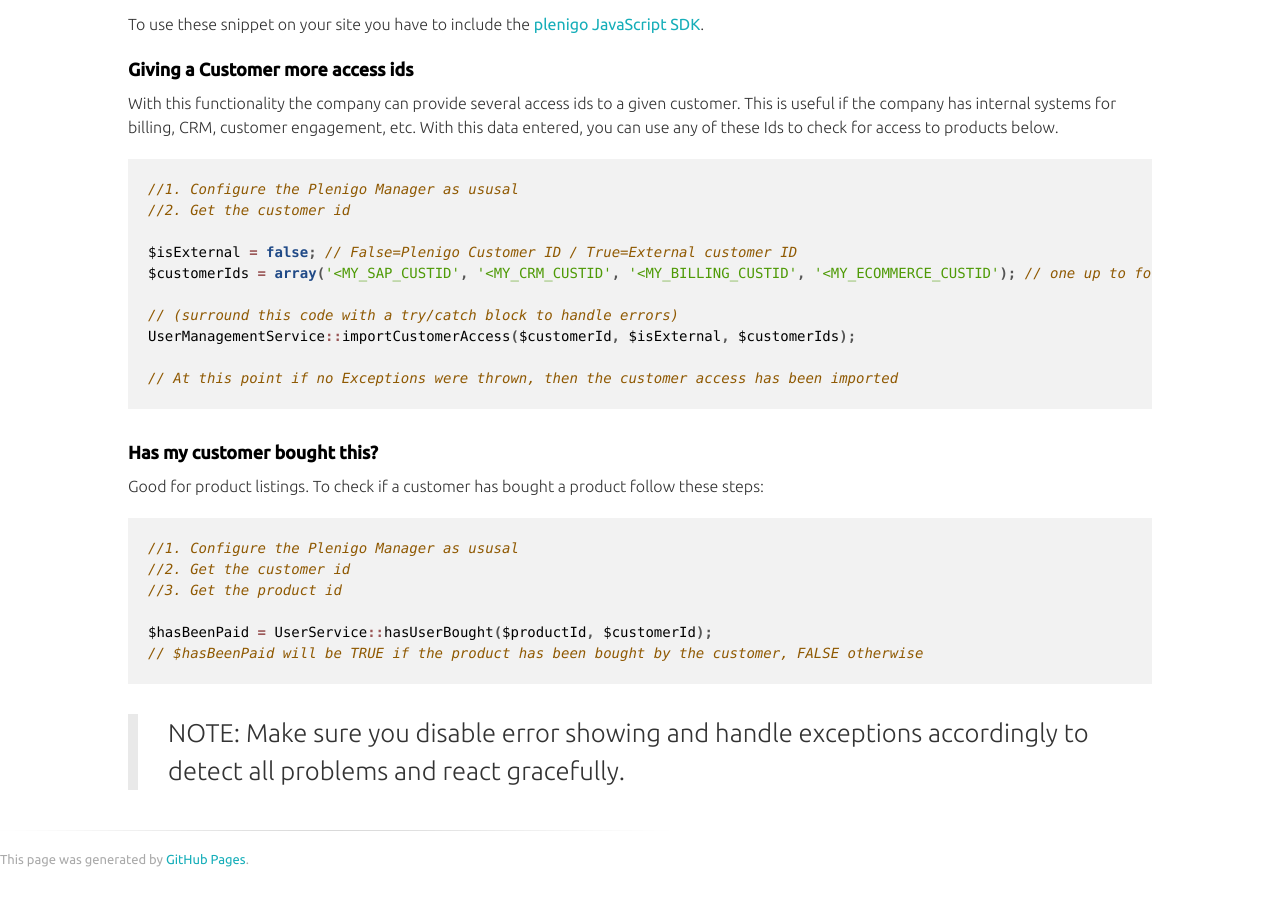
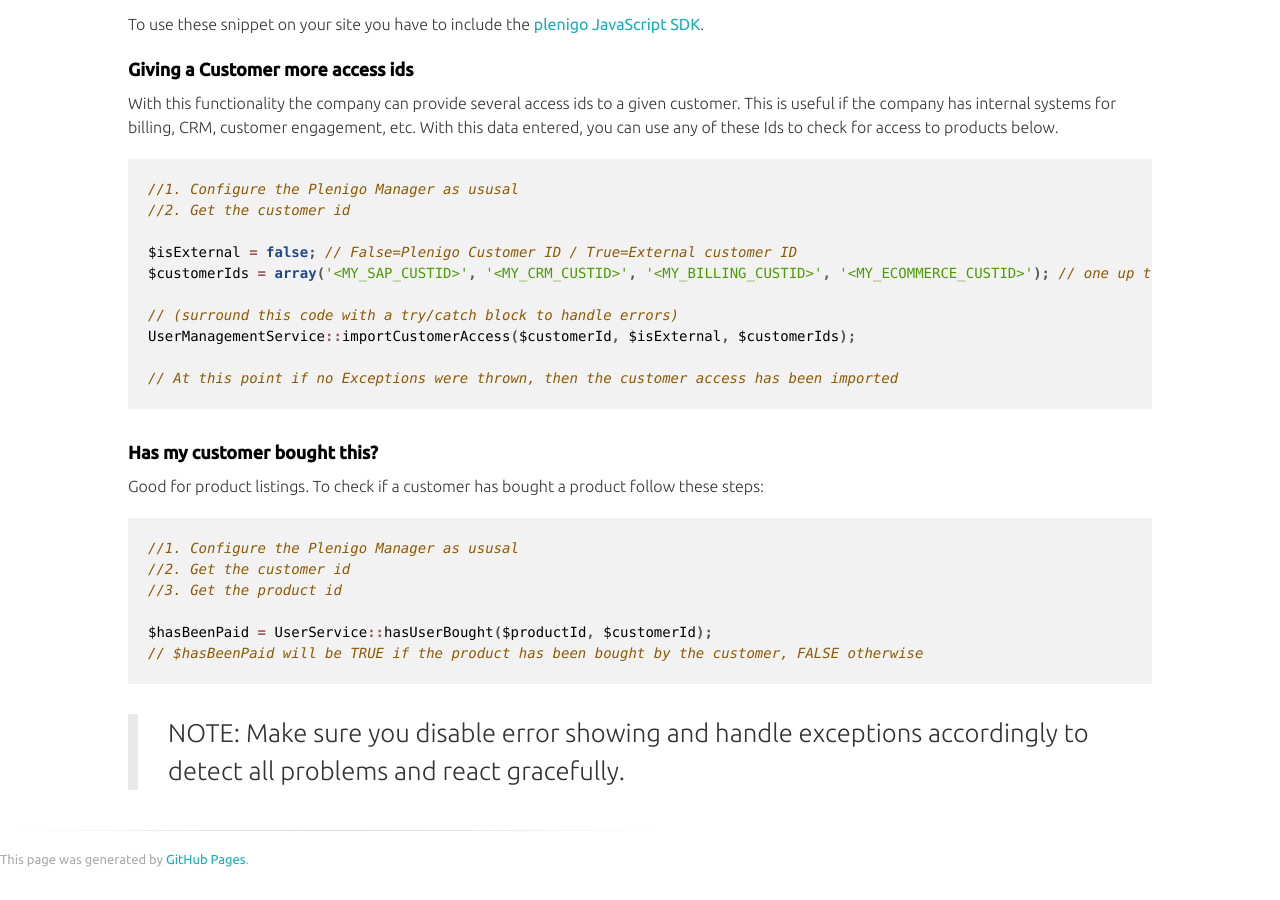
Before and after one commit to plenigo/plenigo.github.io, a Jekyll site: the page built from pages/sdks/php/includes/external_user_management.md, in a window 1280 px wide and 900 px high, scrolled down 1961 px. Built offline with Jekyll 4.4.1, drawn with Linux system fonts in a browser that asks for light colours; our own code applies the rules of GitHub Pages for plain Markdown files; some of the changed lines change nothing that is shown.

Commit message:
+ fixed incorrect code

```diff
--- a/pages/sdks/php/includes/external_user_management.md
+++ b/pages/sdks/php/includes/external_user_management.md
@@ -86,7 +86,7 @@
 //2. Get the customer id
 
 $isExternal = false; // False=Plenigo Customer ID / True=External customer ID
-$customerIds = array('<MY_SAP_CUSTID', '<MY_CRM_CUSTID', '<MY_BILLING_CUSTID', '<MY_ECOMMERCE_CUSTID'); // one up to four access id
+$customerIds = array('<MY_SAP_CUSTID>', '<MY_CRM_CUSTID>', '<MY_BILLING_CUSTID>', '<MY_ECOMMERCE_CUSTID>'); // one up to four access id
 
 // (surround this code with a try/catch block to handle errors)
 UserManagementService::importCustomerAccess($customerId, $isExternal, $customerIds);
```
Also changed, not shown: index.md (line endings or trailing spaces).
